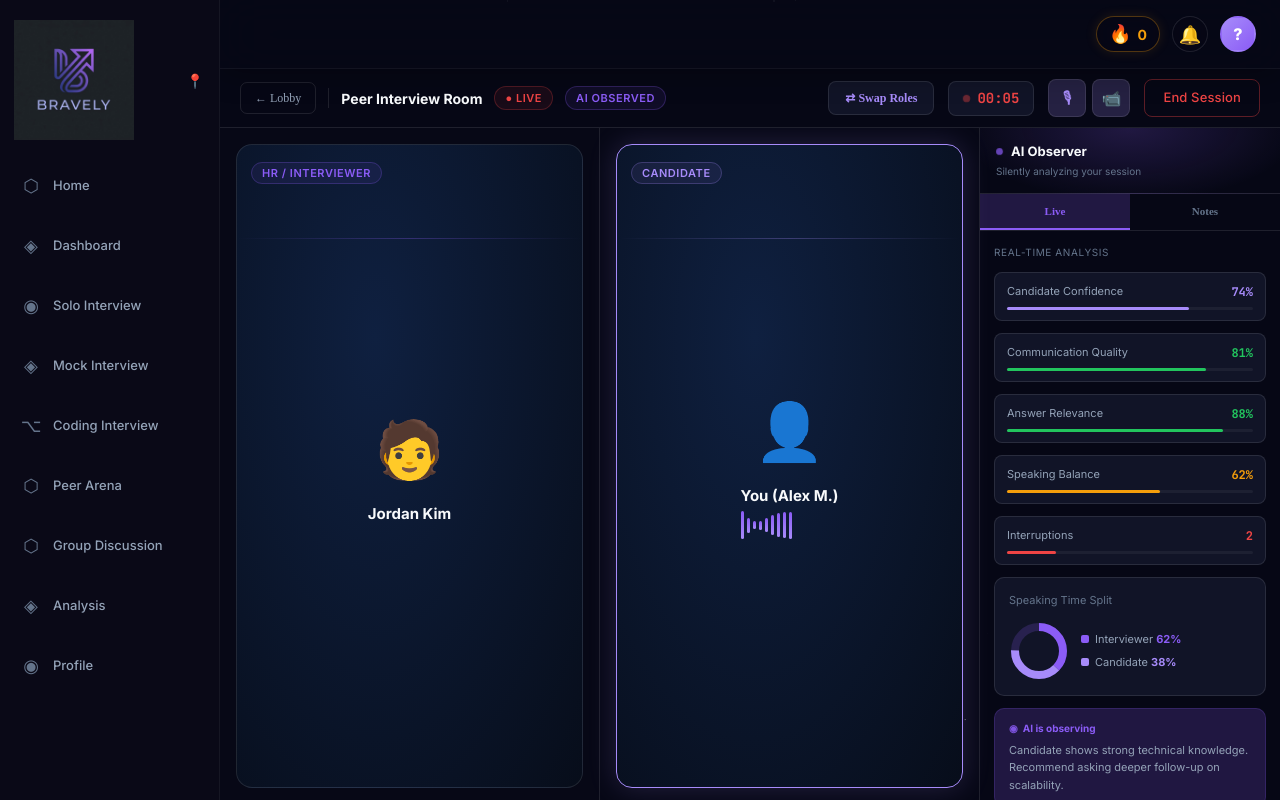
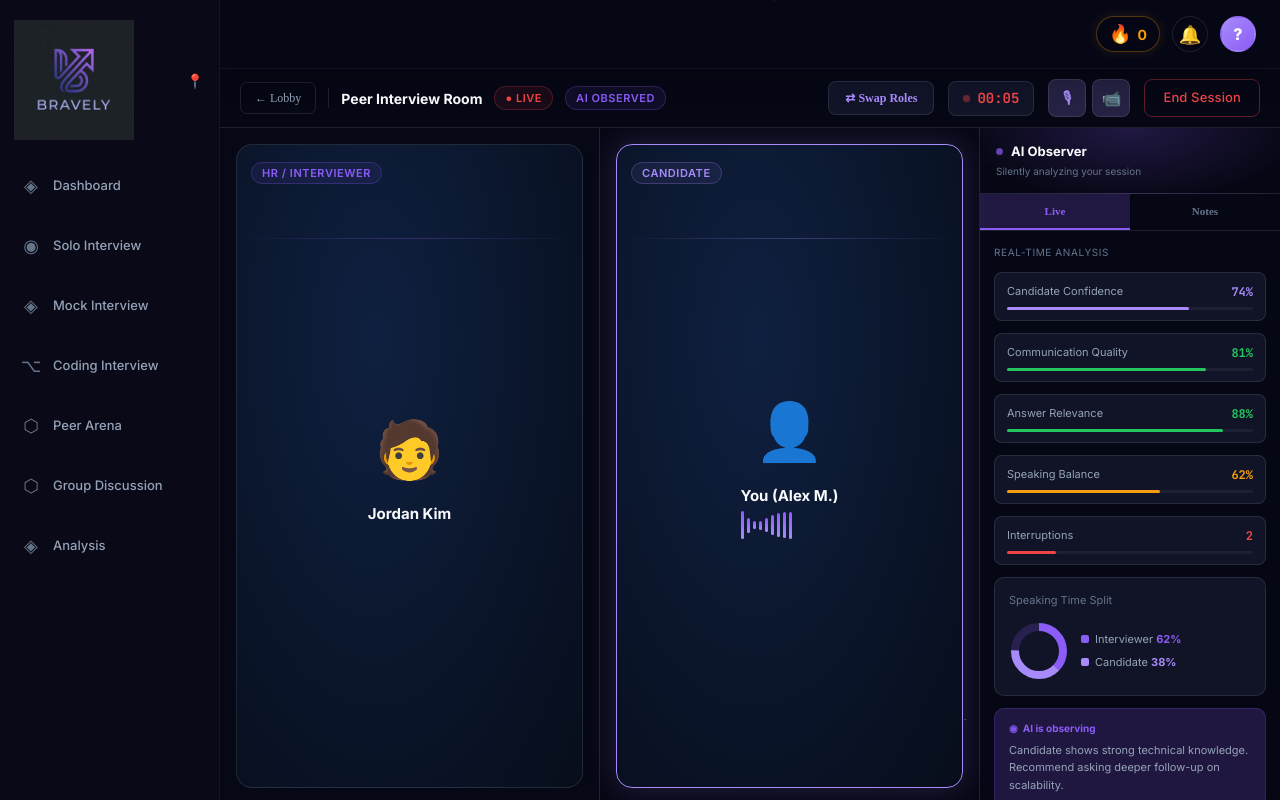
Before and after one commit to VaibhavDataSci/Bravely, a Next.js app in the folder frontend/: page /p2p in a window 1280 px wide. Built offline with nearby package versions, Linux system fonts and the light colour scheme.

Commit message:
sidebar_rem

```diff
--- a/frontend/src/components/layout/Sidebar.jsx
+++ b/frontend/src/components/layout/Sidebar.jsx
@@ -4,7 +4,6 @@ import React, { useState, useCallback } from 'react';
 import { C } from '../../constants/theme';
 
 const navItems = [
-  { id: 'landing',     label: 'Home',             icon: '⬡' },
   { id: 'dashboard',   label: 'Dashboard',        icon: '◈' },
   { id: 'solo-select', label: 'Solo Interview',   icon: '◉' },
   { id: 'mock',        label: 'Mock Interview',   icon: '◈' },
@@ -12,7 +11,6 @@ const navItems = [
   { id: 'lobby',       label: 'Peer Arena',       icon: '⬡' },
   { id: 'group-lobby', label: 'Group Discussion', icon: '⬡' },
   { id: 'report',      label: 'Analysis',         icon: '◈' },
-  { id: 'profile',     label: 'Profile',          icon: '◉' },
 ];
 
 const COLLAPSED_WIDTH = 68;
```
Also changed, not shown: 2 other files (tests, documents, lock files or other folders).
